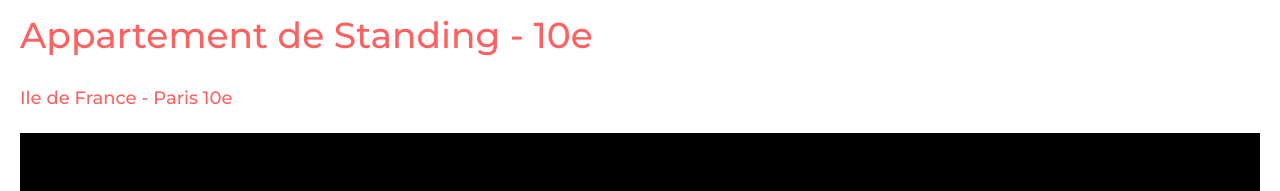
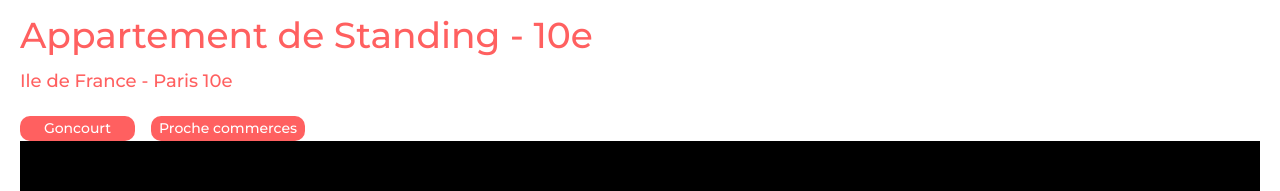
Before and after one commit to fgael/GaelFoini_11_06072023, a React (Create React App) app: page /accommodation/0979876d in a window 1280 px wide. Shown: the part 572-763 px from the top of the page. Built offline with nearby package versions, Linux system fonts and the light colour scheme.

Commit message:
tag component done

```diff
--- a/src/components/Tag.js
+++ b/src/components/Tag.js
@@ -0,0 +1,16 @@
+import React from "react";
+
+const Tag = ({ tagList }) => {
+  return (
+    <div className="tag-container">
+      {/* map pour itérer sur chaque element de la props */}
+      {tagList.map((tag, index) => (
+        <div key={index} className="tag">
+          <p>{tag}</p>
+        </div>
+      ))}
+    </div>
+  );
+};
+
+export default Tag;
--- a/src/pages/Accommodation.js
+++ b/src/pages/Accommodation.js
@@ -2,6 +2,7 @@ import React, { useEffect, useState } from "react";
 import { useParams, useNavigate } from "react-router-dom";
 import { fetchAccommodationById } from "../services/fetchAPI";
 import Carrousel from "../components/Carrousel";
+import Tag from "../components/Tag";
 
 const Accommodation = () => {
   const { id } = useParams();
@@ -37,7 +38,8 @@ const Accommodation = () => {
     <div className="accommodation-container">
       <Carrousel accommodation={accommodation} />
       <h2>{accommodation.title}</h2>
-      <h4>{accommodation.location}</h4>
+      <h4 className="location">{accommodation.location}</h4>
+      <Tag tagList={accommodation.tags} />
     </div>
   );
 };
--- a/src/styles/components/Tag.scss
+++ b/src/styles/components/Tag.scss
@@ -0,0 +1,20 @@
+.tag-container {
+  display: flex;
+  gap: 1rem;
+  .tag {
+    display: flex;
+    align-items: center;
+    justify-content: center;
+    background-color: $color-orange;
+    min-width: 115px;
+    height: 25px;
+    border-radius: 10px;
+    p {
+      font-size: 14px;
+      font-weight: 500;
+      color: white;
+      margin: 0;
+      padding: 0 0.5rem;
+    }
+  }
+}
--- a/src/styles/pages/Accommodation.scss
+++ b/src/styles/pages/Accommodation.scss
@@ -3,10 +3,14 @@
     font-size: 36px;
     font-weight: $font-medium;
     color: $color-orange;
+    margin-bottom: 0;
   }
   h4 {
     font-size: 18px;
     font-weight: $font-medium;
     color: $color-orange;
   }
+  .location {
+    margin-top: 0.8rem;
+  }
 }
```
